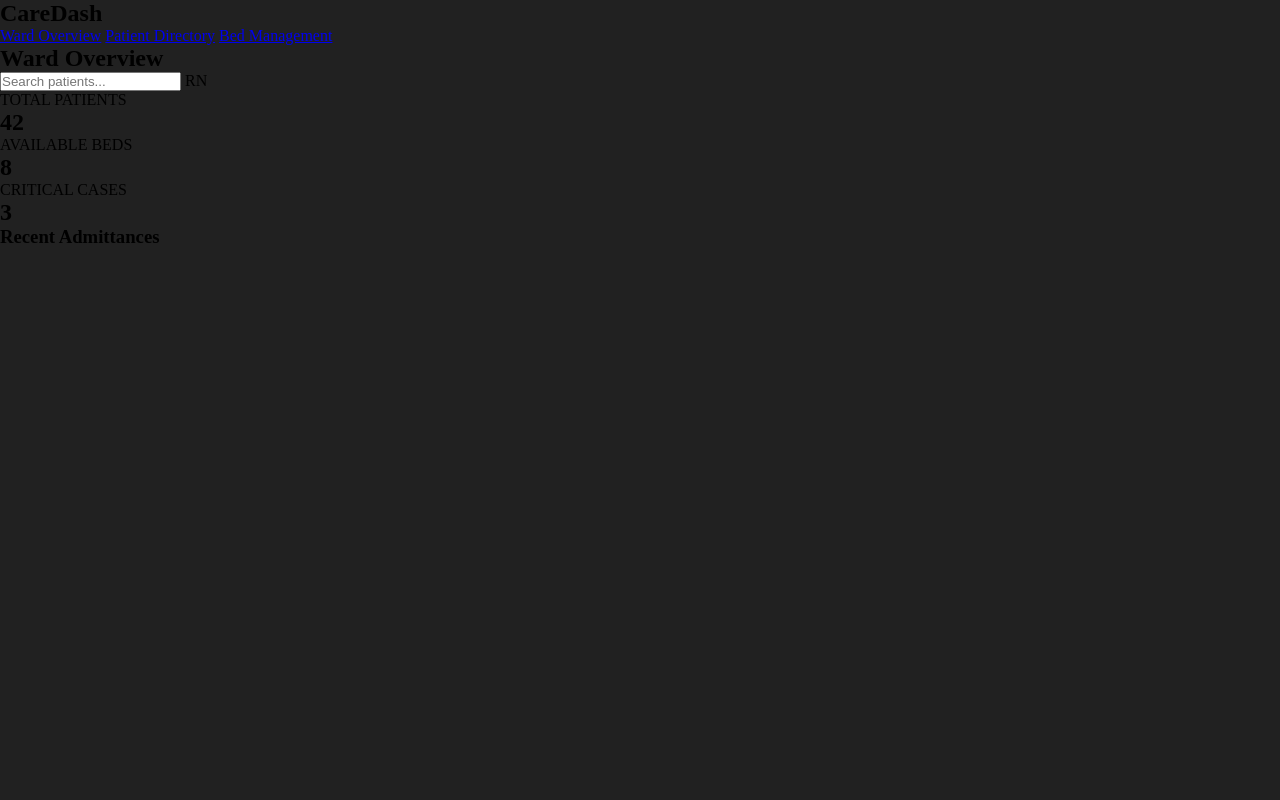
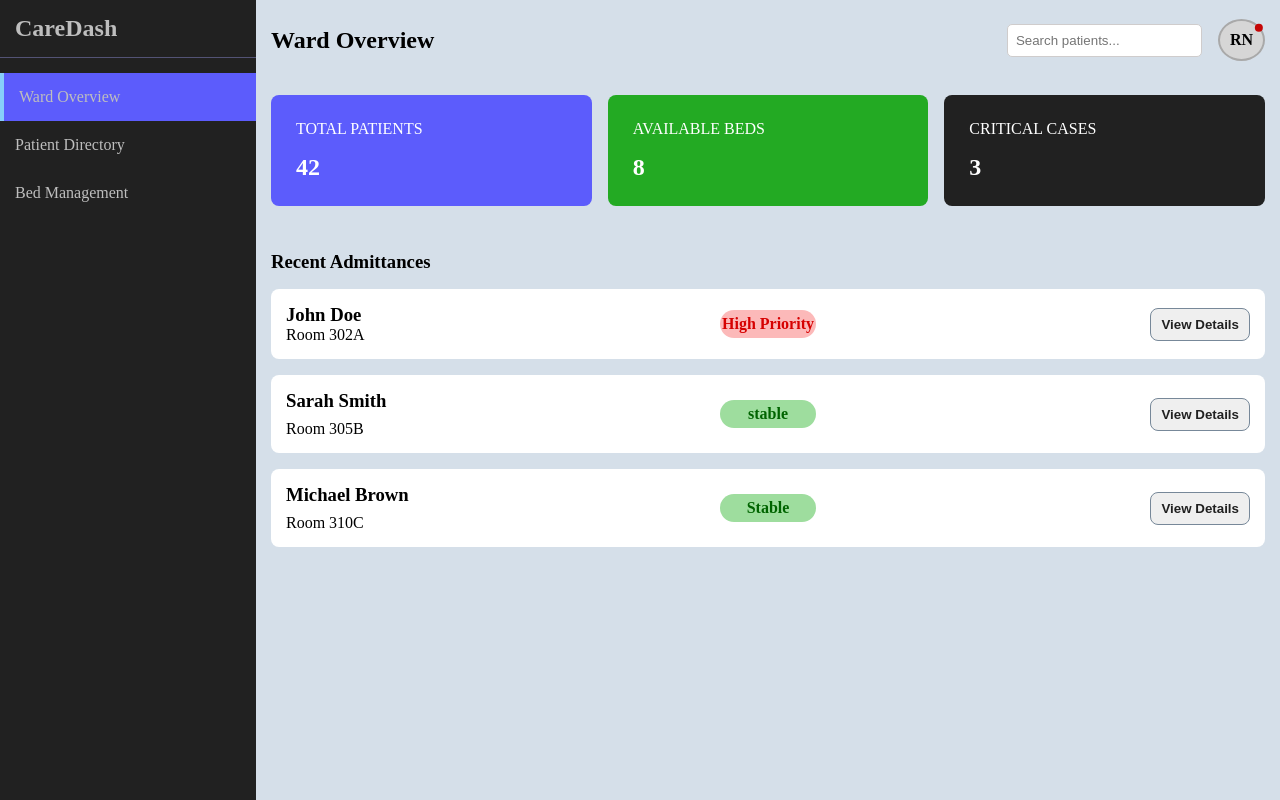
Before and after one commit to Readwanur/Web_Mid_Solve, a plain HTML site: page MID Solves/Mid Practice Designs/Design4/design4.html in a window 1280 px wide. Drawn offline with Linux system fonts and the light colour scheme.

Commit message:
Design 4 final

```diff
--- a/MID Solves/Mid Practice Designs/Design4/design4.css
+++ b/MID Solves/Mid Practice Designs/Design4/design4.css
@@ -1,15 +1,190 @@
-*{
+* {
     margin: 0;
     padding: 0;
     box-sizing: border-box;
 }
 
-html,body{
+html,
+body {
     height: 100%;
     width: 100%;
 }
-.main{
+
+.main {
     height: 100%;
     width: 100%;
+    display: flex;
+}
+
+a {
+    text-decoration: none;
+    color: rgb(190, 190, 190);
+    padding: 15px;
+}
+
+.leftPart {
+    background-color: #212121;
+    width: 20%;
+}
+
+.title {
+    color: rgb(190, 190, 190);
+    border-bottom: 1px solid rgb(83, 83, 117);
+    padding: 15px;
+}
+
+.tabs {
+    display: flex;
+    flex-direction: column;
+    margin-top: 15px;
+}
+
+#selectTab {
+    background-color: rgb(92, 92, 252);
+    border-left: 4px solid lightskyblue;
+    padding-left: 15px;
+}
+
+.rightPart {
+    width: 80%;
+    background-color: rgb(213, 223, 233);
+}
+
+#search {
+    padding: 8px;
+    border: 1px solid rgb(207, 204, 204);
+    border-radius: 5px;
+}
+
+.headerRight {
+    display: flex;
+    align-items: center;
+    gap: 1em;
+}
+
+.logo {
+    border-radius: 50%;
+    background-color: rgb(214, 214, 214);
+    padding: 10px;
+    border: 2px solid darkgrey;
+    font-weight: bolder;
+    position: relative;
+    display: flex;
+    align-items: center;
+    justify-content: center;
+}
+
+.header {
+    display: flex;
+    align-items: center;
+    justify-content: space-between;
+    height: 10%;
+    padding: 0px 15px;
+}
+
+.infos {
+    display: grid;
+    grid-template-columns: repeat(3, 1fr);
+    gap: 1em;
+    padding: 15px;
+}
+
+.blue {
+    background-color: rgb(92, 92, 252);
+}
+
+.green {
+    background-color: rgb(35, 170, 35);
+}
+
+.black {
     background-color: #212121;
 }
+
+.cards {
+    display: flex;
+    flex-direction: column;
+    align-items: baseline;
+    justify-content: center;
+    gap: 1em;
+    padding: 25px;
+    color: white;
+    border-radius: 8px;
+}
+
+.dot {
+    border-radius: 50%;
+    background-color: rgb(197, 6, 6);
+    padding: 10%;
+    position: absolute;
+    top: 25%;
+    left: 85%;
+    transform: translate(-25%, -85%);
+}
+
+.admittances {
+    padding: 15px;
+    display: flex;
+    flex-direction: column;
+    gap: 1em;
+    justify-content: center;
+    margin-top: 15px;
+}
+
+.status {
+    display: grid;
+    grid-template-rows: repeat(3, auto-fill);
+    gap: 1em;
+
+}
+
+.cards2 {
+    border-radius: 8px;
+}
+
+.cards-info {
+    background-color: white;
+    display: flex;
+    align-items: center;
+    justify-content: space-between;
+    border-radius: 8px;
+    padding: 15px;
+}
+
+.condition {
+    display: flex;
+    align-items: center;
+    justify-content: center;
+    width: 33%;
+}
+
+.condition span {
+    background-color: rgb(158, 221, 158);
+    color: darkgreen;
+    font-weight: bolder;
+    border-radius: 25px;
+    padding: 5px 0px;
+    width: 30%;
+    text-align: center;
+}
+
+#red {
+    background-color: rgb(252, 185, 185);
+    color: rgb(214, 1, 1);
+}
+
+.button {
+    display: flex;
+    align-items: center;
+    justify-content: right;
+    width: 33.33%;
+}
+
+button {
+    color: #212121;
+    font-weight: bolder;
+    border: 1px solid lightslategray;
+    padding: 8px 10px;
+    border-radius: 8px;
+    cursor: pointer;
+}
--- a/MID Solves/Mid Practice Designs/Design4/design4.html
+++ b/MID Solves/Mid Practice Designs/Design4/design4.html
@@ -1,5 +1,6 @@
 <!DOCTYPE html>
 <html>
+
 <head>
     <title>design4</title>
     <link rel="stylesheet" href="design4.css">
@@ -12,7 +13,7 @@
                 <h2>CareDash</h2>
             </div>
             <div class="tabs">
-                    <a href="#">Ward Overview</a>
+                <a href="#" id="selectTab">Ward Overview</a>
                 <a href="#">Patient Directory</a>
                 <a href="#">Bed Management</a>
             </div>
@@ -21,29 +22,71 @@
             <div class="header">
                 <h2>Ward Overview</h2>
                 <div class="headerRight">
-                        <input type="search" name="" id="" placeholder="Search patients...">
-                        <span class="logo">RN</span>
+                    <input id="search" type="search" name="" id="" placeholder="Search patients...">
+                    <span class="logo">RN <span class="dot"></span></span>
                 </div>
             </div>
             <div class="infos">
-                    <div class="cards">
+                <div class="cards blue">
                     <p>TOTAL PATIENTS</p>
                     <h2>42</h2>
                 </div>
-                    <div class="cards">
+                <div class="cards green">
                     <p>AVAILABLE BEDS</p>
                     <h2>8</h2>
                 </div>
-                    <div class="cards">
+                <div class="cards black">
                     <p>CRITICAL CASES</p>
                     <h2>3</h2>
                 </div>
             </div>
             <div class="admittances">
                 <h3>Recent Admittances</h3>
-                    <div class="status"></div>
+                <div class="status">
+                    <div class="cards2">
+                        <div class="cards-info">
+                            <div style="display: flex; width: 33.33%; flex-direction: column;">
+                                <h3>John Doe</h3>
+                                <p>Room 302A</p>
+                            </div>
+                            <div class="condition "><span id="red">High Priority</span></div>
+                            <div class="button">
+                                <button>View Details</button>
+                            </div>
+                        </div>
+                    </div>
+                    <div class="status">
+                        <div class="cards2">
+                            <div class="cards-info">
+                                <div style="display: flex; width: 33.33%; flex-direction: column; gap: .5em;">
+                                    <h3>Sarah Smith</h3>
+                                    <p>Room 305B</p>
+                                </div>
+                                <div class="condition"><span>stable</span></div>
+                                <div class="button">
+                                    <button>View Details</button>
+                                </div>
+                            </div>
+                        </div>
+                    </div>
+                    <div class="status">
+                        <div class="cards2">
+                            <div class="cards-info">
+                                <div style="display: flex; width: 33.33%; flex-direction: column; gap: .5em;">
+                                    <h3>Michael Brown</h3>
+                                    <p>Room 310C</p>
+                                </div>
+                                <div class="condition"><span>Stable</span></div>
+                                <div class="button">
+                                    <button>View Details</button>
+                                </div>
+                            </div>
+                        </div>
+                    </div>
+                </div>
             </div>
         </div>
     </div>
 </body>
+
 </html>
```
Lines whose indentation alone changed are shown as unchanged.
